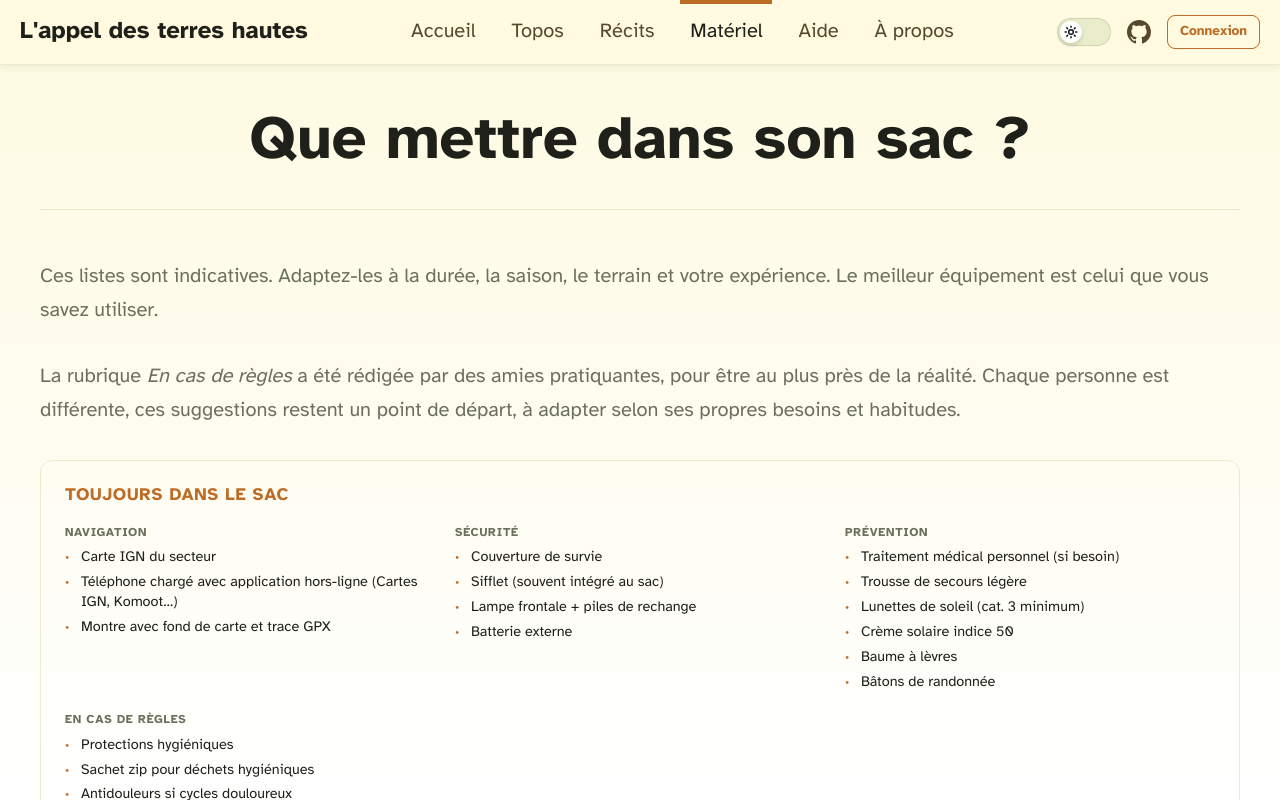
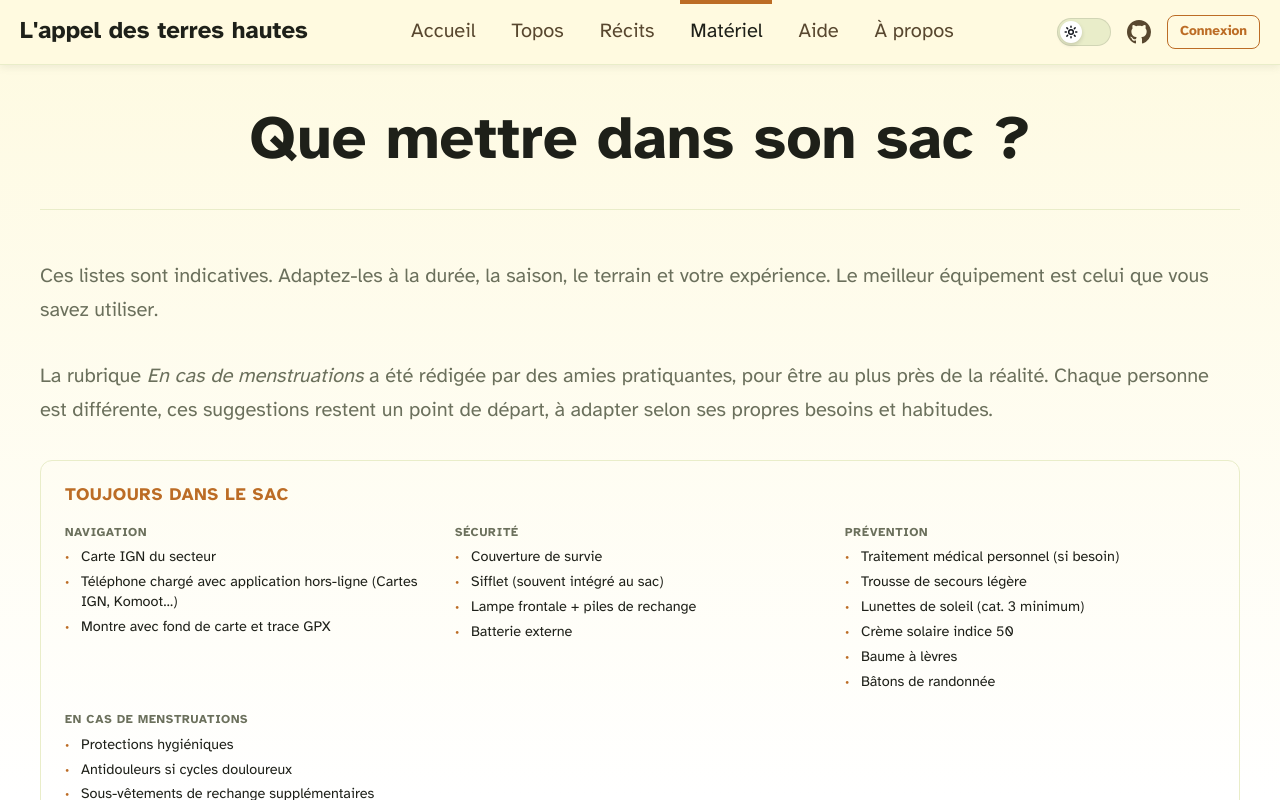
Before and after one commit to Thomas3128/topo-montagne, a Next.js app: page /materiel in a window 1280 px wide. Shown: the top 800 px of the page. Built offline with nearby package versions, Linux system fonts and the light colour scheme; no server answers.

Commit message:
Modif matériel

```diff
--- a/app/materiel/page.tsx
+++ b/app/materiel/page.tsx
@@ -19,7 +19,7 @@ export default function MaterielPage() {
           Le meilleur équipement est celui que vous savez utiliser.
         </p>
         <p className="materiel-intro">
-          La rubrique <em>En cas de règles</em> a été rédigée par des amies pratiquantes,
+          La rubrique <em>En cas de menstruations</em> a été rédigée par des amies pratiquantes,
           pour être au plus près de la réalité. Chaque personne est différente,
           ces suggestions restent un point de départ, à adapter selon ses propres besoins et habitudes.
         </p>
--- a/components/MaterielClient.tsx
+++ b/components/MaterielClient.tsx
@@ -44,16 +44,15 @@ const SECTIONS: Section[] = [
             ],
           },
           {
-            titre: 'En cas de règles',
+            titre: 'En cas de menstruations',
             items: [
               'Protections hygiéniques',
-              'Sachet zip pour déchets hygiéniques',
               'Antidouleurs si cycles douloureux',
               'Sous-vêtements de rechange supplémentaires',
               'Sachet zip étanche pour déchets',
               'Culotte menstruelle ?',
-              'Gel hydroalcoolique'
-
+              'Gel hydroalcoolique',
+              'Crème anti-irritations'
             ],
           },
         ],
@@ -85,13 +84,7 @@ const SECTIONS: Section[] = [
               'Repas',
               'Réserve énergétique (barres, gels, compotes)',
             ],
-          },
-          {
-            titre: 'En cas de règles',
-            items: [
-              'Crème protectrice / anti-irritations',
-            ],
-          },
+          }
         ],
       },
       {
@@ -140,11 +133,9 @@ const SECTIONS: Section[] = [
             ],
           },
           {
-            titre: 'En cas de règles',
+            titre: 'En cas de menstruations',
             items: [
-              'Culotte menstruelle de rechange ?',
-              'Protections hygiéniques pour plusieurs jours',
-              'Lingettes intimes'
+              'Stock suffisant de protections'
             ],
           },
         ],
@@ -171,14 +162,7 @@ const SECTIONS: Section[] = [
               'Cordelette multi-usage',
               'Kit réparation léger (duct tape, ficelle, kit couture)',
             ],
-          },
-          {
-            titre: 'En cas de règles',
-            items: [
-              'Stock suffisant de protections (prévoir large)',
-              'Lingettes intimes biodégradables',
-            ],
-          },
+          }
         ],
       },
     ],
@@ -233,13 +217,7 @@ const SECTIONS: Section[] = [
               'Sonde à avalanche',
               'Pelle à neige',
             ],
-          },
-          {
-            titre: 'En cas de règles',
-            items: [
-              'Crème protectrice / anti-irritations',
-            ],
-          },
+          }
         ],
       },
       {
@@ -262,10 +240,9 @@ const SECTIONS: Section[] = [
             ],
           },
           {
-            titre: 'En cas de règles',
+            titre: 'En cas de menstruations',
             items: [
-              'Stock de protections pour toute la durée + réserve',
-              'Crème anti-irritations pour les longues journées',
+              'Stock suffisant de protections'
             ],
           },
         ],
@@ -320,9 +297,9 @@ export default function MaterielClient() {
                       }
                       return acc;
                     }, []);
-                  const sf = merged.find(c => c.titre === 'En cas de règles');
-                  const rest = merged.filter(c => c.titre !== 'En cas de règles');
-                  if (sf) rest.splice(3, 0, sf);
+                  const sf = merged.find(c => c.titre === 'En cas de menstruations');
+                  const rest = merged.filter(c => c.titre !== 'En cas de menstruations');
+                  if (sf) rest.push(sf);
                   return rest;
                 })()
                 .map(cat => (
```
